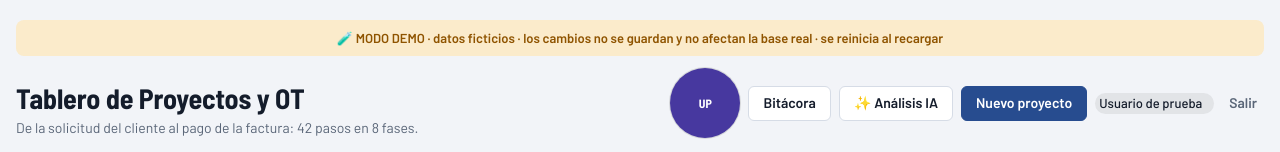
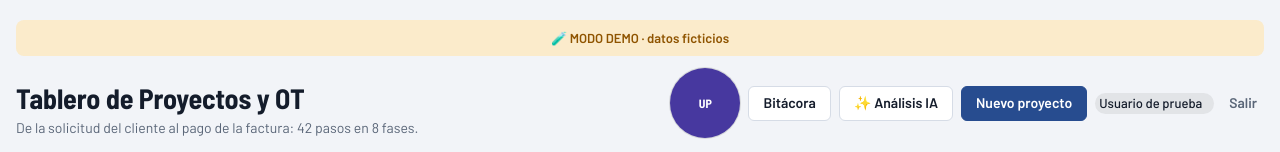
Before and after one commit to JesusVergara89/ProjectFlow-OT, a React (Vite) app: page / in a window 1280 px wide. Both pictures are taken after a click on the button "Ver demo (datos de prueba)". Shown: the top 152 px of the page. Built offline with nearby package versions, Linux system fonts and the light colour scheme; no server answers.

Commit message:
demo update

```diff
--- a/src/App.jsx
+++ b/src/App.jsx
@@ -195,7 +195,7 @@ function Tablas({ usuario, onSalir }) {
     <div className="wrap">
       {esDemo() && (
         <div className="demo-banner">
-          🧪 MODO DEMO · datos ficticios · los cambios no se guardan y no afectan la base real · se reinicia al recargar
+          🧪 MODO DEMO · datos ficticios
         </div>
       )}
       <header className="top">
```
